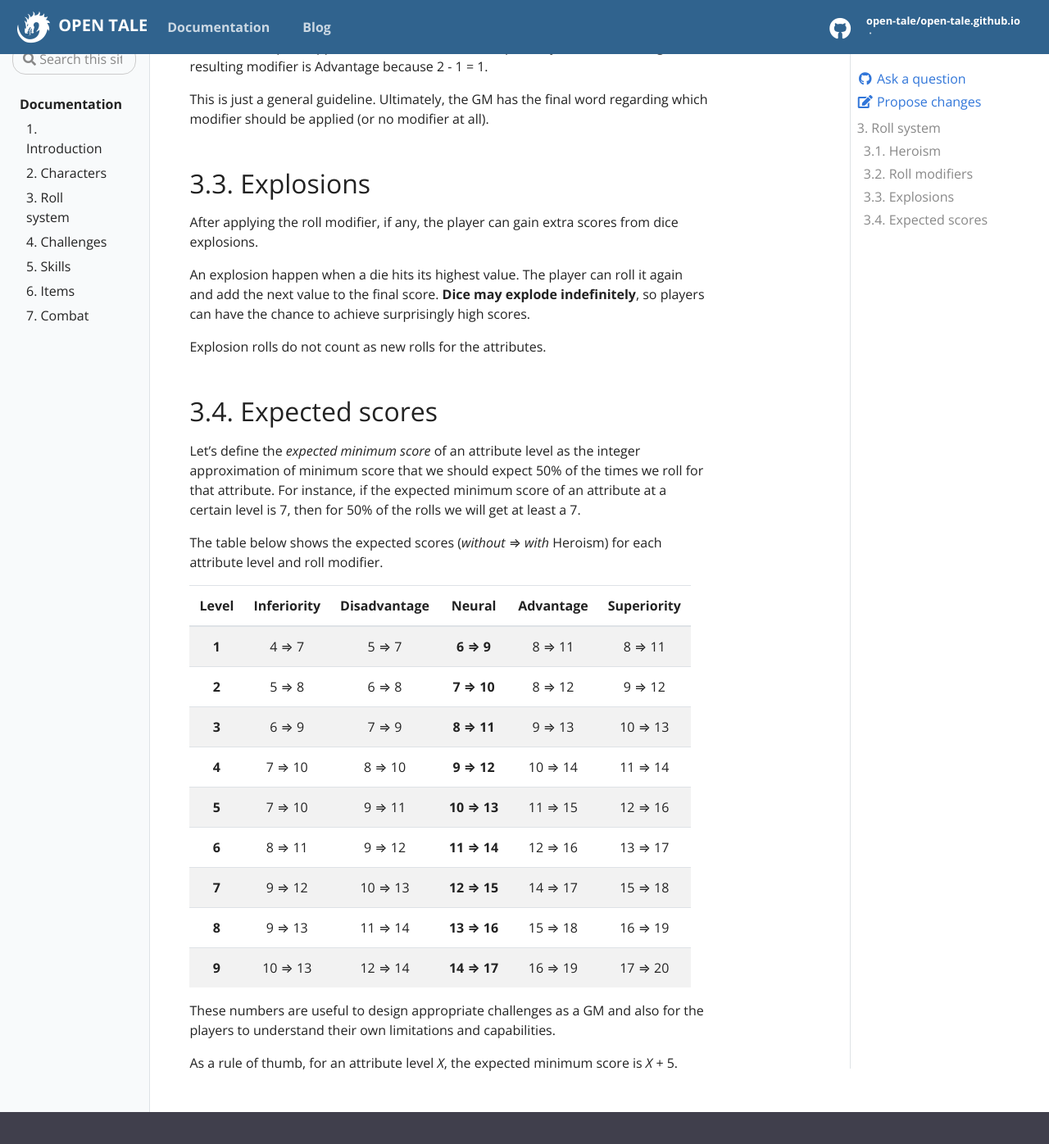
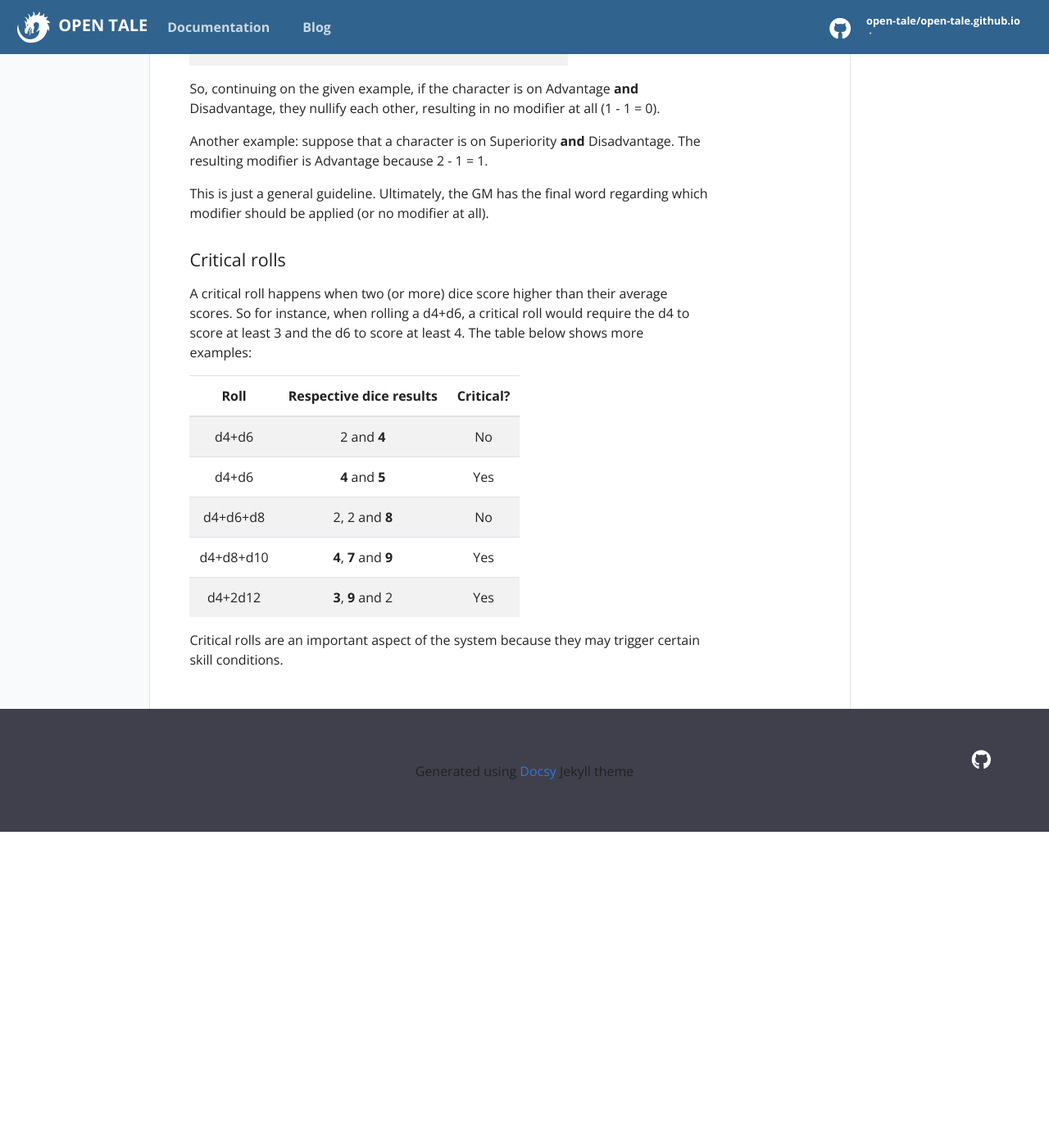
Before and after one commit to open-tale/open-tale.github.io, a Jekyll site: the page built from _docs/03-roll-system.md, in a window 1280 px wide and 1400 px high, scrolled down 1884 px. Shown: the top 1396 px of the window at 82% size. Built offline with Jekyll 4.4.1, drawn with Linux system fonts in a browser that asks for light colours; after the commit the page ends 2899 px from its top, so only the background shows below that; some of the changed text lies outside the part shown.

Commit message:
changed roll system

```diff
--- a/_docs/03-roll-system.md
+++ b/_docs/03-roll-system.md
@@ -1,28 +1,24 @@
 ---
 title: 3. Roll system
-description: Let's talk about dice. When and how to use them?
+description: Let's talk about dice. How to use them?
 ---
 
 # 3. Roll system
 
-Every player roll in Open Tale is based on an attribute. But before rolling dice
-for an attribute, it's necessary to know its respective *power*:
+Every player roll in Open Tale is based on an attribute. These are the dice that
+are used for each attribute level:
 
-**Attribute Power** = 6 + 2 * **Attribute Level**
-
-After calculating the attribute power, we choose **two** dice (not necessarily
-of different types) that sum up to to that quantity and roll them. The available
-dice to choose are:
-
-* d4
-* d6
-* d8
-* d10
-* d12
-
-For example: A character is going perform an attack with a long sword and his
-strength is at level 5. His strength power is 6 + 2 * 5 = 16. Thus, the player
-has three options to roll: 1d12+1d4, 1d10+1d6 or 2d8.
+| Attribute level | Dice | Average score
+|:-:|:-:|:-:
+| 1 | 2d4 | 5
+| 2 | d4+d6 | 6
+| 3 | 2d6 | 7
+| 4 | d6+d8 | 8
+| 5 | 2d8 | 9
+| 6 | d8+d10 | 10
+| 7 | 2d10 | 11
+| 8 | d10+d12 | 12
+| 9 | 2d12 | 13
 
 ## 3.1. Heroism
 
@@ -54,8 +50,8 @@ the second value and ignoring the first one
 * Superiority: pick the die with the smallest value and roll it again, keeping
 the highest value
 
-If there is a tie between dice scores, the player is free to choose any of them
-to roll again.
+If there is a tie between dice scores, re-roll the biggest die (d4 < d6 < d8 <
+d10 < d12).
 
 Notice that Disadvantage and Advantage are not absolute modifiers, in the sense
 that it's still possible to worsen the score in case of Advantage or improve
@@ -86,42 +82,20 @@ Disadvantage. The resulting modifier is Advantage because 2 - 1 = 1.
 This is just a general guideline. Ultimately, the GM has the final word
 regarding which modifier should be applied (or no modifier at all).
 
-## 3.3. Explosions
+#### Critical rolls
 
-After applying the roll modifier, if any, the player can gain extra scores from
-dice explosions.
+A critical roll happens when two (or more) dice score higher than their average
+scores. So for instance, when rolling a d4+d6, a critical roll would require
+the d4 to score at least 3 and the d6 to score at least 4. The table below shows
+more examples:
 
-An explosion happen when a die hits its highest value. The player can roll it
-again and add the next value to the final score. **Dice may explode
-indefinitely**, so players can have the chance to achieve surprisingly high
-scores.
+| Roll | Respective dice results | Critical?
+|:-:|:-:|:-:
+| d4+d6 | 2 and **4** | No
+| d4+d6 | **4** and **5** | Yes
+| d4+d6+d8 | 2, 2 and **8** | No
+| d4+d8+d10 | **4**, **7** and **9** | Yes
+| d4+2d12 | **3**, **9** and 2 | Yes
 
-Explosion rolls do not count as new rolls for the attributes.
-
-## 3.4. Expected scores
-
-Let's define the *expected minimum score* of an attribute level as the integer
-approximation of minimum score that we should expect 50% of the times we roll
-for that attribute. For instance, if the expected minimum score of an attribute
-at a certain level is 7, then for 50% of the rolls we will get at least a 7.
-
-The table below shows the expected scores (*without* ⇒ *with* Heroism) for each
-attribute level and roll modifier.
-
-| Level | Inferiority | Disadvantage | Neural | Advantage | Superiority
-|:-:|:-:|:-:|:-:|:-:|:-:
-| **1** | 4 ⇒ 7 | 5 ⇒ 7 | **6 ⇒ 9** | 8 ⇒ 11 | 8 ⇒ 11 |
-| **2** | 5 ⇒ 8 | 6 ⇒ 8 | **7 ⇒ 10** | 8 ⇒ 12 | 9 ⇒ 12 |
-| **3** | 6 ⇒ 9 | 7 ⇒ 9 | **8 ⇒ 11** | 9 ⇒ 13 | 10 ⇒ 13 |
-| **4** | 7 ⇒ 10 | 8 ⇒ 10 | **9 ⇒ 12** | 10 ⇒ 14 | 11 ⇒ 14 |
-| **5** | 7 ⇒ 10 | 9 ⇒ 11 | **10 ⇒ 13** | 11 ⇒ 15 | 12 ⇒ 16 |
-| **6** | 8 ⇒ 11 | 9 ⇒ 12 | **11 ⇒ 14** | 12 ⇒ 16 | 13 ⇒ 17 |
-| **7** | 9 ⇒ 12 | 10 ⇒ 13 | **12 ⇒ 15** | 14 ⇒ 17 | 15 ⇒ 18 |
-| **8** | 9 ⇒ 13 | 11 ⇒ 14 | **13 ⇒ 16** | 15 ⇒ 18 | 16 ⇒ 19 |
-| **9** | 10 ⇒ 13 | 12 ⇒ 14 | **14 ⇒ 17** | 16 ⇒ 19 | 17 ⇒ 20 |
-
-These numbers are useful to design appropriate challenges as a GM and also for
-the players to understand their own limitations and capabilities.
-
-As a rule of thumb, for an attribute level *X*, the expected minimum score is
-*X* + 5.
+Critical rolls are an important aspect of the system because they may trigger
+certain skill conditions.
```
Also changed, not shown: _docs/05-skills.md (+6 -9 lines).
